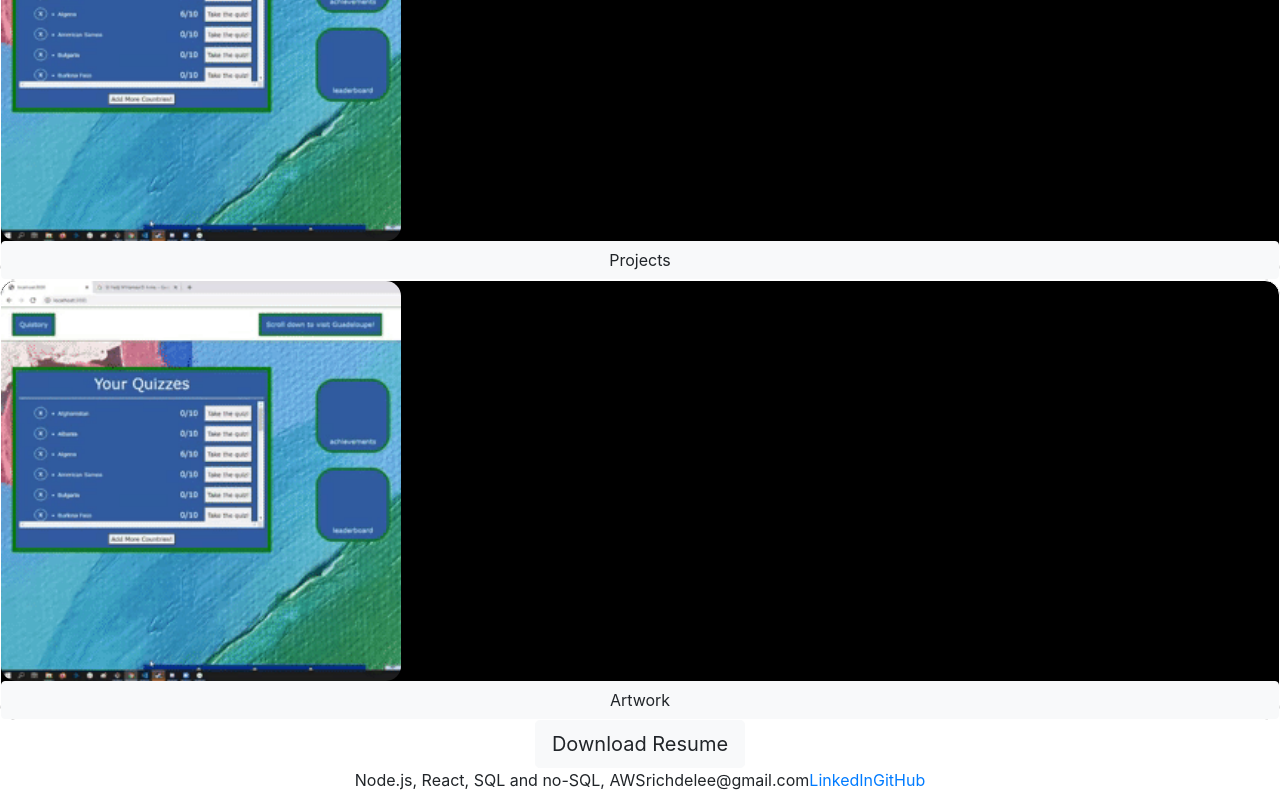
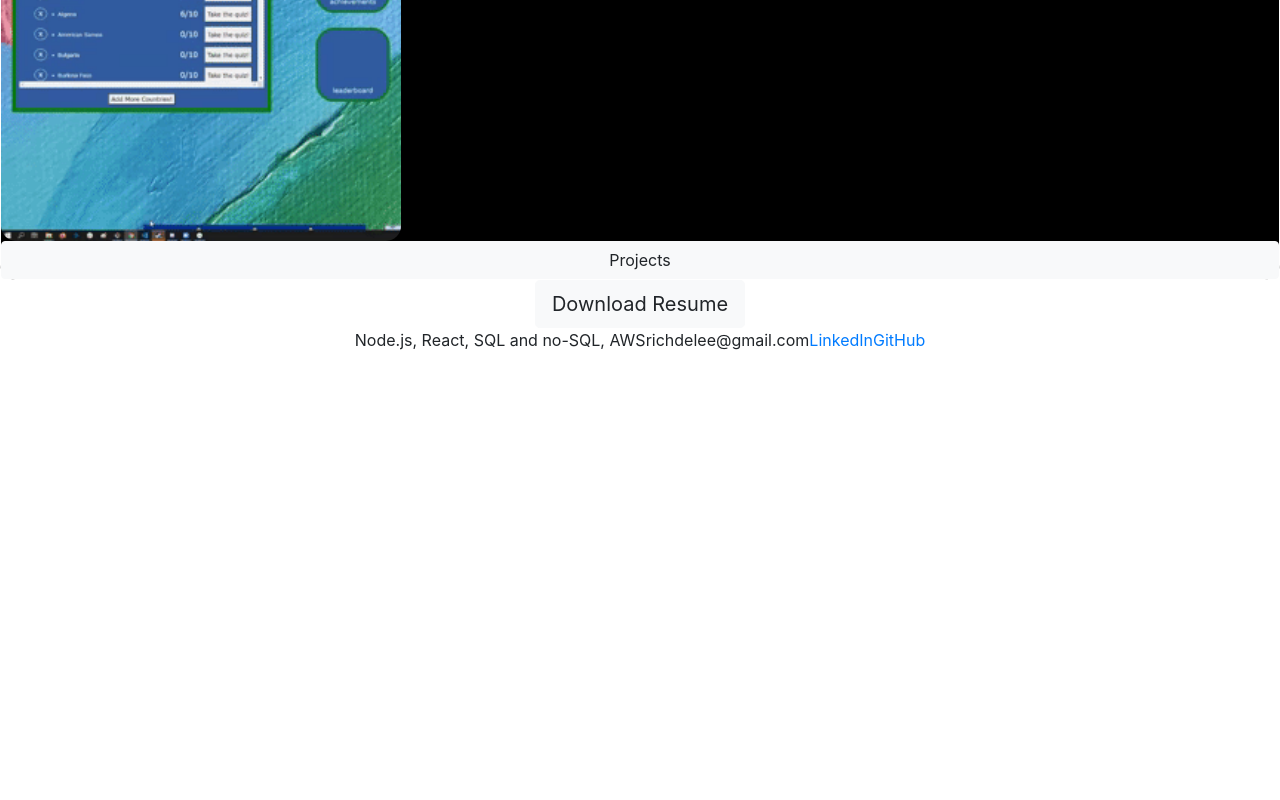
Before and after one commit to richard-d-lee/PortfolioTwo, a React (Create React App) app in the folder client/: page / in a window 1280 px wide. Shown: the part 664-1464 px from the top of the page. After the commit the page ends 1024 px from the top, so only its background shows below. Built offline with nearby package versions, Linux system fonts and the light colour scheme; the HTML template or start-up script is replaced by a standard one.

Commit message:
Removed Art section - will save for LGM

```diff
--- a/client/src/components/Landing.jsx
+++ b/client/src/components/Landing.jsx
@@ -20,9 +20,6 @@ function Landing(props) {
         <div className="project-card">
           <MyCard link="Projects" handler={props.projects}/>
         </div>
-        <div className="art-card">
-          <MyCard link="Artwork"  handler={props.artwork}/>
-        </div>
       </div>
     );
   }
--- a/client/src/components/Projects.jsx
+++ b/client/src/components/Projects.jsx
@@ -5,7 +5,7 @@ function Projects(props) {
   return (
     <div className="projects">
         <Project
-          title="Cart Microservice"
+          title="Cart Micro-service"
           description="One of the first major projects I undertook as a software developer was a microservice for an e-commerce website using the Greenfield API. I worked with a team of others to create a cohesive layout which enabled shoppers to add and remove items to a cart, compare their features and prices, and view their outfit and its images in greater detail. Our team worked within the limitations given to us by the business' requirements and produced an exceptional product."
         />
         <Project
```
Also changed, not shown: 2 other files (tests, documents, lock files or other folders).
